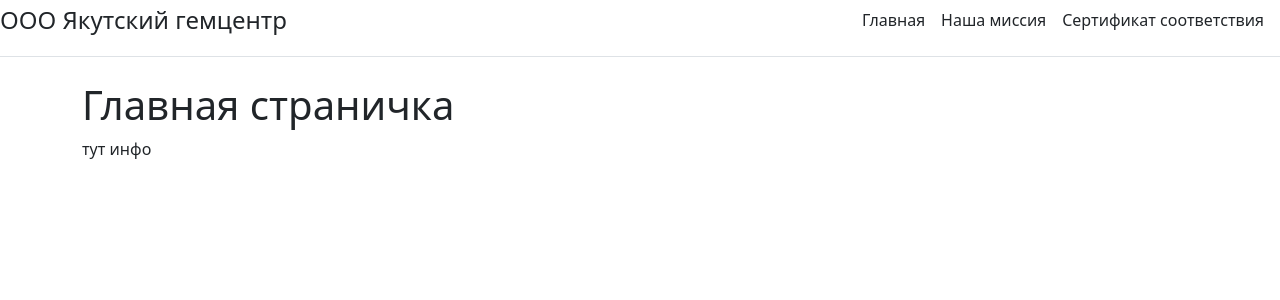
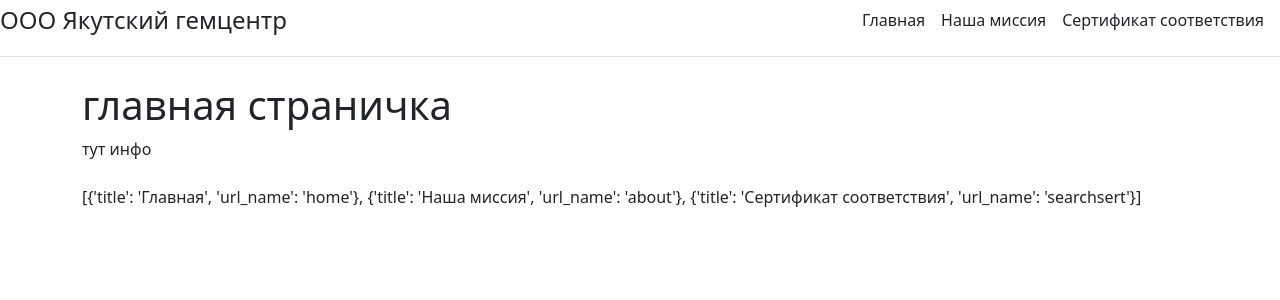
Before and after one commit to KeskilV/djiango0, a Django app: page / in a window 1280 px wide. Shown: the top 300 px of the page. Run offline with Django 4.2, Linux system fonts and the light colour scheme.

Commit message:
mainmenu test

```diff
--- a/serts/main/templates/main/base.html
+++ b/serts/main/templates/main/base.html
@@ -4,12 +4,12 @@
       <a href="/" class="d-flex align-items-center text-dark text-decoration-none">
          <span class="fs-4">ООО Якутский гемцентр</span>
       </a>
-
+{% block mainmenu %}
+    {% for m in mainmenu %}
       <nav class="d-inline-flex mt-2 mt-md-0 ms-md-auto">
-        <a class="me-3 py-2 text-dark text-decoration-none" href="{% url 'home' %}">Главная</a>
-        <a class="me-3 py-2 text-dark text-decoration-none" href="{% url 'about' %}">Наша миссия</a>
-        <a class="me-3 py-2 text-dark text-decoration-none" href="{% url 'sert' %}">Сертификат соответствия</a>
-
+        <a class="me-3 py-2 text-dark text-decoration-none" href="{% url m.url_name %}">{{m.title}}</a>
+    {% endfor %}
+{% endblock mainmenu %}
       </nav>
     </div>
 
--- a/serts/main/templates/main/index.html
+++ b/serts/main/templates/main/index.html
@@ -1,9 +1,12 @@
 {% extends 'main/base.html' %}
 
 {% block title %}
-Главная страничка
+{{title}}
 {% endblock %}
 
 {% block content %}
 тут инфо
+<br>
+<br>
+{{mainmenu}}
 {% endblock %}
--- a/serts/main/templates/main/sertif0.html
+++ b/serts/main/templates/main/searchsert.html
@@ -16,4 +16,7 @@
  </div>
 
 <button type="button" class="w-100 btn btn-lg btn-primary">Начнем ввод данных о бриллианте</button>
+<br>
+<br>
+{{title}}
 {% endblock %}
--- a/serts/main/urls.py
+++ b/serts/main/urls.py
@@ -4,6 +4,7 @@ from . import views
 urlpatterns = [
     path('', views.index, name='home'),
     path('about-us', views.about, name='about'),
-    path('sertif', views.sertif, name='sert'),
+    path('searhcsert', views.searchsert, name='searchsert'),
     path('sertif/<int:sertid>/', views.sertifpar, name='sertpar'),
+    path('test', views.test, name='test'),
 ]
--- a/serts/main/views.py
+++ b/serts/main/views.py
@@ -1,13 +1,36 @@
+from django.http import HttpResponse #, HttpResponseNotFound, Http404
 from django.shortcuts import render
 from .models import Diamonds4c
 
 
+mainmenu = [{'title': 'Главная', 'url_name': 'home'},
+            {'title': 'Наша миссия', 'url_name': 'about'},
+            {'title': 'Сертификат соответствия', 'url_name': 'searchsert'},
+            ]
+
+def test(request):
+    return HttpResponse('test')
+
 def index(request):
-    return render(request, 'main/index.html')
+    context = {'mainmenu': mainmenu,
+              'title': 'главная страничка'}
+    return render(request, 'main/index.html', context=context)
 
 
 def about(request):
-    return render(request, 'main/about.html')
+    context = {'mainmenu': mainmenu,
+               'title': 'информация о нас'}
+    return render(request, 'main/about.html', context=context)
+
+
+def searchsert(request):
+    lensert = len(Diamonds4c.objects.all())
+    mainmenu = [{'title': 'тест', 'url_name': 'test'},
+           ]
+    context = {'lensert': lensert,
+               'mainmenu': mainmenu,
+               'title': 'поиск сертификата'}
+    return render(request, 'main/searchsert.html', context=context)
 
 
 def sertifpar(request,sertid):
@@ -15,12 +38,8 @@ def sertifpar(request,sertid):
     context = {'diam': diam}
     return render(request, 'main/sertif.html', context=context)
 
+
 def sertifpar0(request,sertid):
     diam = Diamonds4c.objects.get(pk=sertid)
 
     return render(request, 'main/sertif.html', {'diam':diam})
-
-
-def sertif(request):
-    lensert = len(Diamonds4c.objects.all())
-    return render(request, 'main/sertif0.html', {'lensert': lensert})
```
